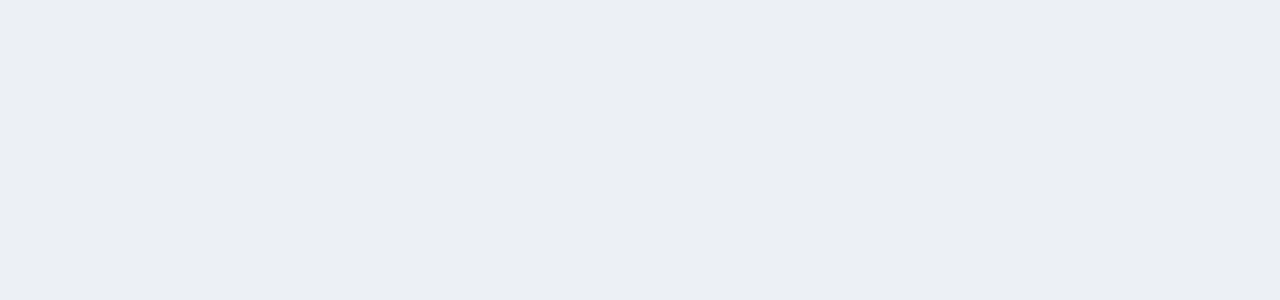
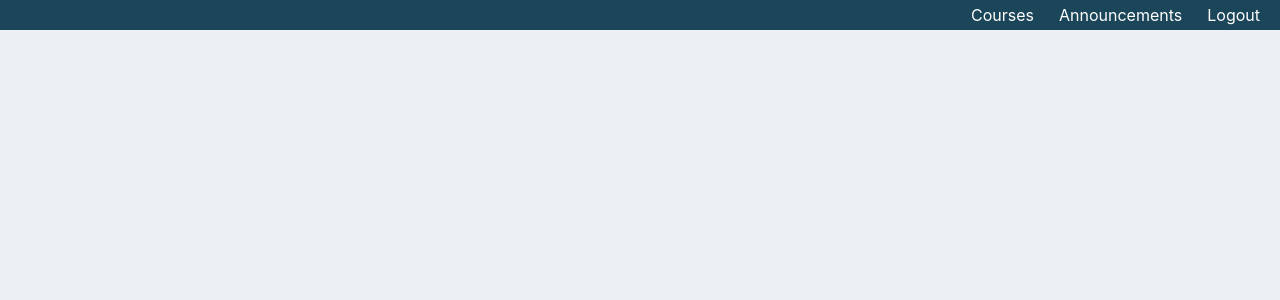
Before and after one commit to moatasemyakhni/e-learning, a React (Create React App) app in the folder frontend/: page /instructor in a window 1280 px wide. Before the commit this address had no page. Shown: the top 300 px of the page. Built offline with nearby package versions, Linux system fonts and the light colour scheme; no server answers; the HTML template or start-up script is replaced by a standard one.

Commit message:
Frontend => create instructor components

```diff
--- a/frontend/src/App.js
+++ b/frontend/src/App.js
@@ -7,6 +7,7 @@ import StudentAssignment from './components/student/StudentAssignment';
 import StudentCourse from './components/student/StudentCourse';
 import { BrowserRouter, Routes, Route } from "react-router-dom";
 import StudentAnnouncements from './components/student/StudentAnnouncements';
+import Instructor from './components/Instructor';
 function App() {
   return (
       <div className="App">
@@ -15,6 +16,7 @@ function App() {
           <Route path="/signup" element= {<Signup />} />
           <Route path="/landing" element= {<Landing />} />
           <Route path="/student/*" element= {<Student />} />
+          <Route path="/instructor/*" element= {<Instructor />} />
 
         </Routes>
 
--- /dev/null
+++ b/frontend/src/components/Instructor.js
@@ -0,0 +1,20 @@
+import Navbar from "./instructor/Navbar"
+import { baseUrl, userInfo, postApi, getApi} from "../scripts/utilities"
+import { useEffect, useState } from "react";
+const Instructor = () => {
+    const [name, setName] = useState('');
+const info = async () => {
+        const data = await userInfo(baseUrl, localStorage.getItem('user_token'))
+        setName(data.name);
+    }
+useEffect(() => {
+        info();
+    }, []);
+  return (
+    <div>
+        <Navbar name={name} />
+    </div>
+  )
+}
+
+export default Instructor
--- /dev/null
+++ b/frontend/src/components/instructor/Navbar.js
@@ -0,0 +1,24 @@
+import { Routes, Route, Link, NavLink } from "react-router-dom";
+
+const Navbar = ({name}) => {
+
+  const logout = () => {
+    localStorage.removeItem('user_token');
+  }
+  return (
+    <>
+    <nav className="nav">
+            <Link className="title" to="/instructor">{name}</Link>
+            <ul>
+                <li><NavLink className={(navData) => navData.isActive ? "active" : "" } to="/instructor/courses">Courses</NavLink></li>
+                <li><NavLink className={(navData) => navData.isActive ? "active" : "" } to="/instructor/announcements">Announcements</NavLink></li>
+                <li><NavLink onClick={() => logout()} className={(navData) => navData.isActive ? "active" : "" } to="/">Logout</NavLink></li>
+
+            </ul>
+        </nav>
+        </>
+
+  )
+}
+
+export default Navbar
```
Also changed, not shown: frontend/src/components/AddStudent.js (added, +7 -0 lines).
